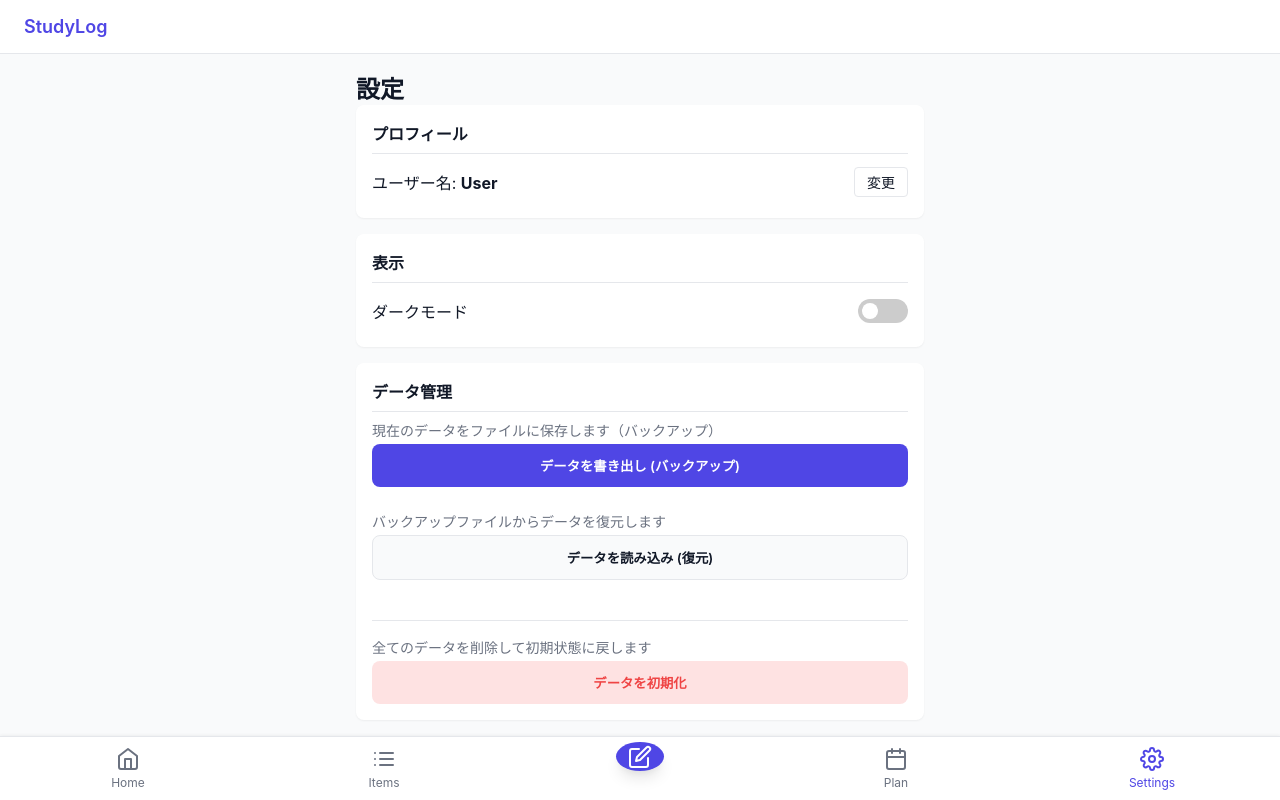
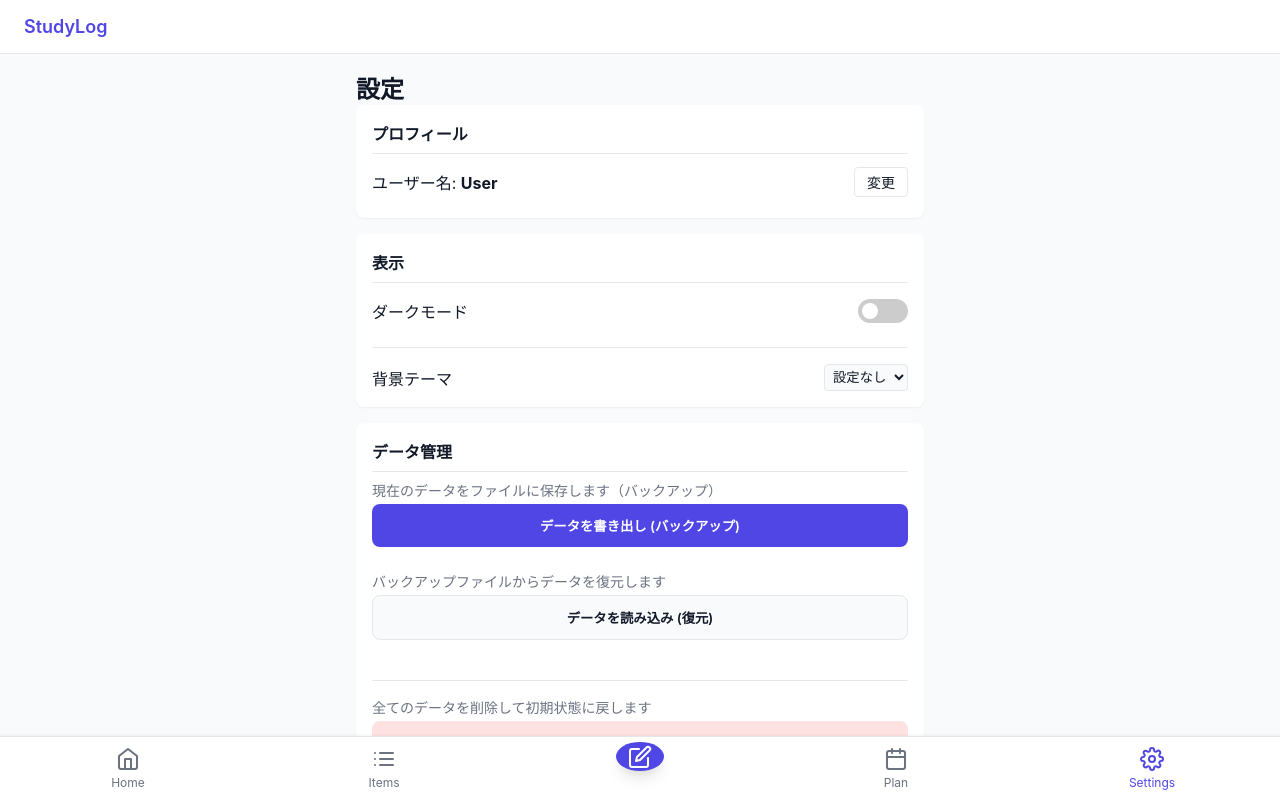
Before and after one commit to ykkf/StudyLog, a React (Vite) app: page / in a window 1280 px wide. Both pictures are taken after a click on the button "Settings". Built offline with nearby package versions, Linux system fonts and the light colour scheme.

Commit message:
Add files via upload

```diff
--- a/src/pages/Settings.tsx
+++ b/src/pages/Settings.tsx
@@ -109,6 +109,20 @@ export const Settings = () => {
                         />
                         <span className="slider round"></span>
                     </label>
+                </div>
+                <div className="theme-setting" style={{ marginTop: 'var(--spacing-md)', borderTop: '1px solid var(--color-border)', paddingTop: 'var(--spacing-md)' }}>
+                    <span>背景テーマ</span>
+                    <select
+                        value={data.backgroundThemeId || ''}
+                        onChange={(e) => setBackgroundTheme(e.target.value || undefined)}
+                        className="theme-select"
+                        style={{ padding: '4px', borderRadius: '4px', border: '1px solid var(--color-border)', background: 'var(--color-bg-base)', color: 'var(--color-text-main)' }}
+                    >
+                        <option value="">設定なし</option>
+                        {data.themes.map(t => (
+                            <option key={t.id} value={t.id}>{t.title}</option>
+                        ))}
+                    </select>
                 </div>
             </div>
 
```
